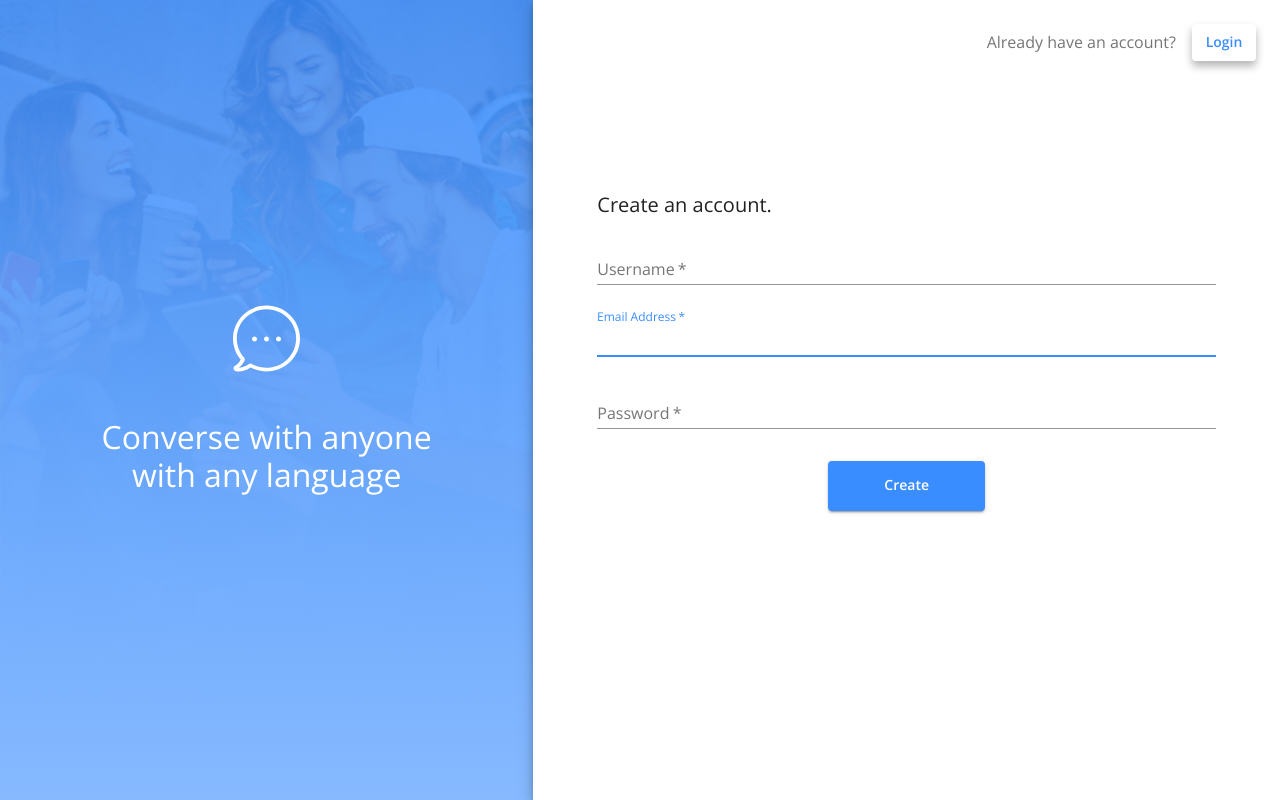
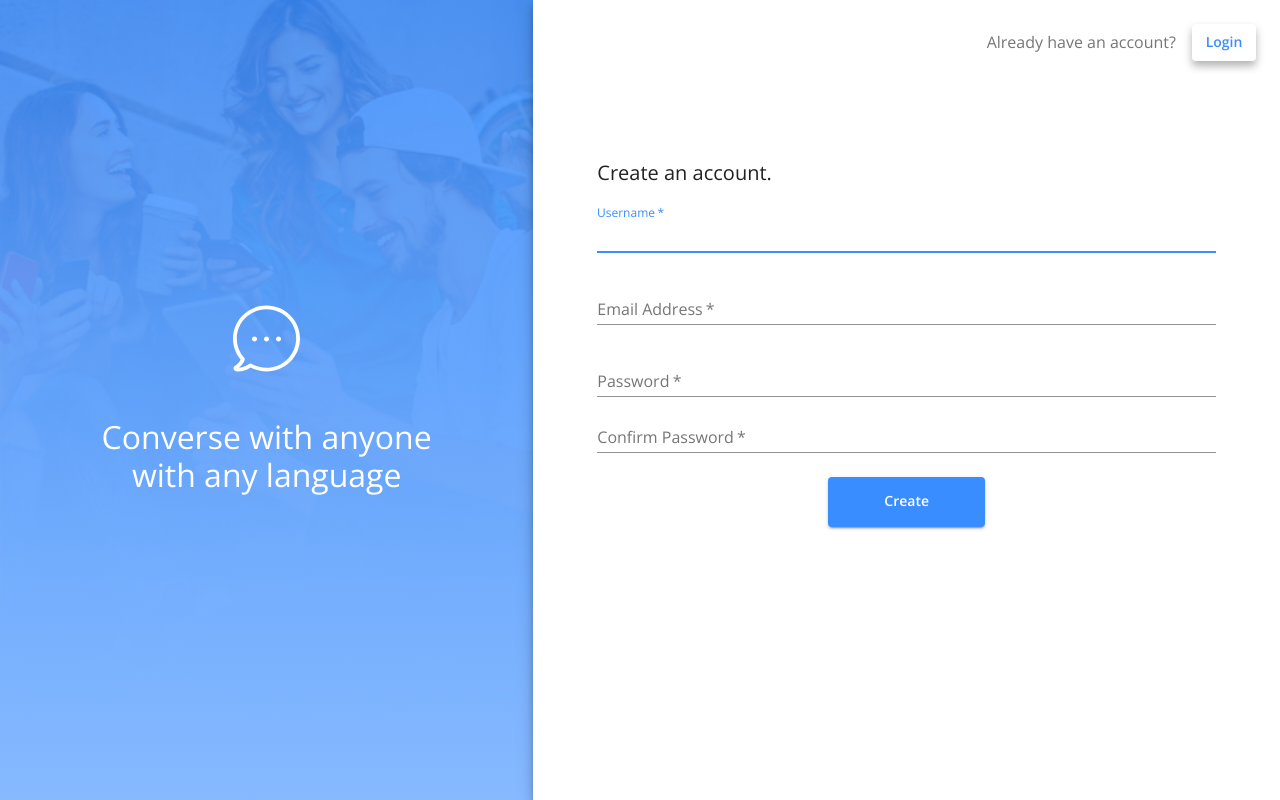
Before and after one commit to belsman/web-messenger, a React (Create React App) app in the folder client/: page / in a window 1280 px wide. Built offline with nearby package versions, Linux system fonts and the light colour scheme; no server answers.

Commit message:
Complete Issue1

```diff
--- a/client/src/Authentication.js
+++ b/client/src/AuthPage.js
@@ -1,6 +1,5 @@
 import React from "react";
 import { useHistory } from "react-router-dom";
-import { connect } from "react-redux";
 import {
   Grid,
   Box,
@@ -41,7 +40,8 @@ const useStyles = makeStyles((theme) => ({
   form: {
     width: '100%', // Fix IE 11 issue.
     marginTop: theme.spacing(1),
-    padding: '2rem',
+    paddingLeft: '2rem',
+    paddingRight: '2rem',
   },
   submit: {
     padding: '0.8rem 3.5rem',
@@ -108,7 +108,7 @@ const AuthPage = (props) => {
               Converse with anyone with any language
             </Typography>
           </Hidden>
-          <form className={classes.form} noValidate>
+          <form onSubmit={props.onSubmitHandler} className={classes.form} noValidate>
             <Box>
               <Typography align="left" variant="h6">{props.formHeader}</Typography>
             </Box>
--- a/client/src/Login.js
+++ b/client/src/Login.js
@@ -2,7 +2,7 @@ import React from "react";
 import { Redirect } from "react-router-dom";
 import { connect } from "react-redux";
 import { TextField } from "@material-ui/core";
-import AuthPage from "./Authentication";
+import AuthPage from "./AuthPage";
 import { login } from "./store/utils/thunkCreators";
 
 const Login = (props) => {
@@ -12,7 +12,6 @@ const Login = (props) => {
     event.preventDefault();
     const username = event.target.username.value;
     const password = event.target.password.value;
-
     await login({ username, password });
   };
 
@@ -53,6 +52,7 @@ const Login = (props) => {
       alternateUrl="/register"
       formHeader="Welcome back!"
       submitText="Login"
+      onSubmitHandler={handleLogin}
     >
       <FormFields />
     </AuthPage>
--- a/client/src/Signup.js
+++ b/client/src/Signup.js
@@ -1,12 +1,11 @@
 import React, { useState } from "react";
-import { Redirect, useHistory } from "react-router-dom";
+import { Redirect } from "react-router-dom";
 import { connect } from "react-redux";
-import { TextField } from "@material-ui/core";
+import { TextField, FormHelperText } from "@material-ui/core";
 import { register } from "./store/utils/thunkCreators";
-import AuthPage from "./Authentication";
+import AuthPage from "./AuthPage";
 
-const Login = (props) => {
-  const history = useHistory();
+const Signup = (props) => {
   const { user, register } = props;
   const [formErrorMessage, setFormErrorMessage] = useState({});
 
@@ -19,6 +18,7 @@ const Login = (props) => {
 
     if (password !== confirmPassword) {
       setFormErrorMessage({ confirmPassword: "Passwords must match" });
+      console.log("wrong password");
       return;
     }
 
@@ -50,7 +50,6 @@ const Login = (props) => {
         label="Email Address"
         name="email"
         autoComplete="email"
-        autoFocus
       />
 
       <TextField
@@ -63,6 +62,20 @@ const Login = (props) => {
         id="password"
         autoComplete="current-password"
       />
+
+      <TextField
+        label="Confirm Password"
+        aria-label="confirm password"
+        type="password"
+        inputProps={{ minLength: 6 }}
+        name="confirmPassword"
+        fullWidth
+        required
+      />
+
+      <FormHelperText>
+        {formErrorMessage.confirmPassword}
+      </FormHelperText>
     </>
   );
 
@@ -73,6 +86,7 @@ const Login = (props) => {
       alternateUrl="/login"
       formHeader="Create an account."
       submitText="Create"
+      onSubmitHandler={handleRegister}
     >
       <FormFields />
     </AuthPage>
@@ -93,4 +107,4 @@ const mapDispatchToProps = (dispatch) => {
   };
 };
 
-export default connect(mapStateToProps, mapDispatchToProps)(Login);
+export default connect(mapStateToProps, mapDispatchToProps)(Signup);
```
